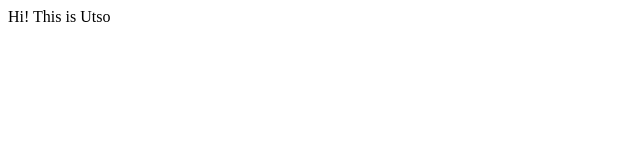
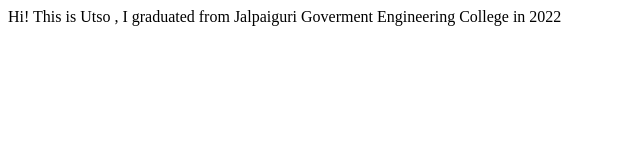
Before and after one commit to utsobanerjee/utsobanerjee-site, a plain HTML site: page index.html in a window 1280 px wide. Shown: the whole page, without its empty margins (0-640 px from the left). Drawn offline with Linux system fonts and the light colour scheme.

Commit message:
docs : added my college info

```diff
--- a/index.html
+++ b/index.html
@@ -7,6 +7,6 @@
     <title>utsoBanerjeesite</title>
 </head>
 <body>
-    Hi! This is Utso
+    Hi! This is Utso , I graduated from Jalpaiguri Goverment Engineering College in 2022
 </body>
 </html>
```
